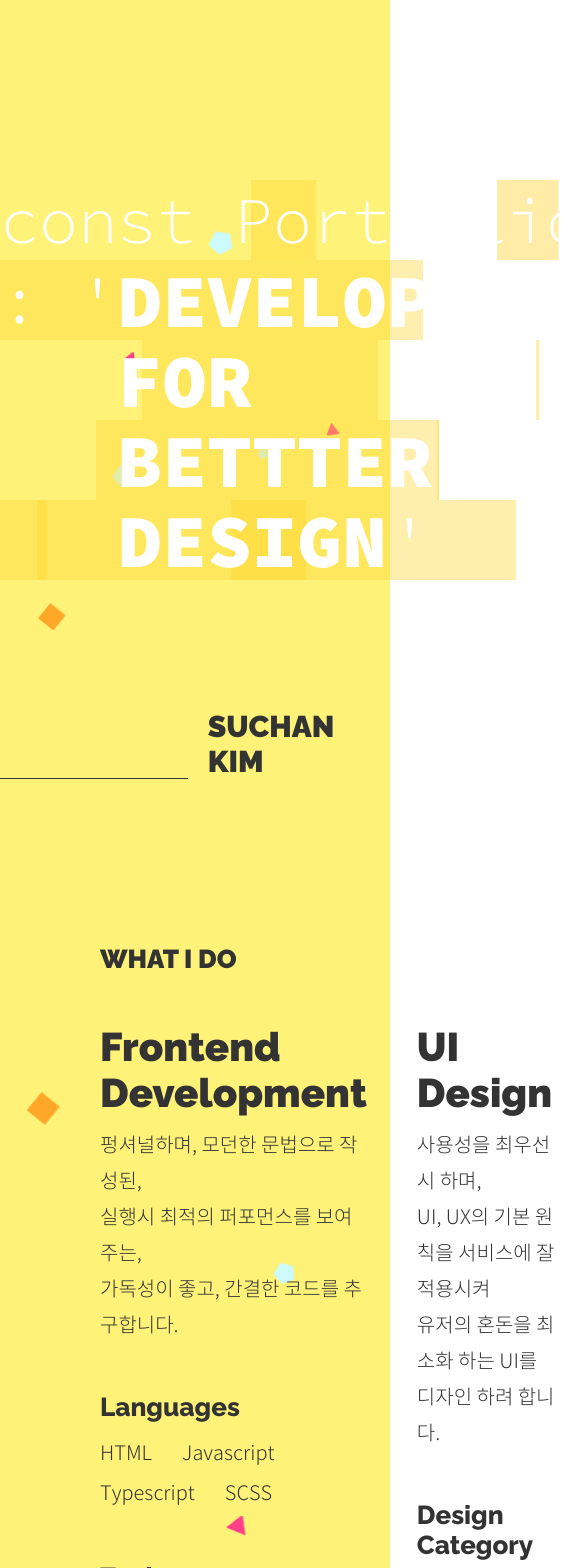
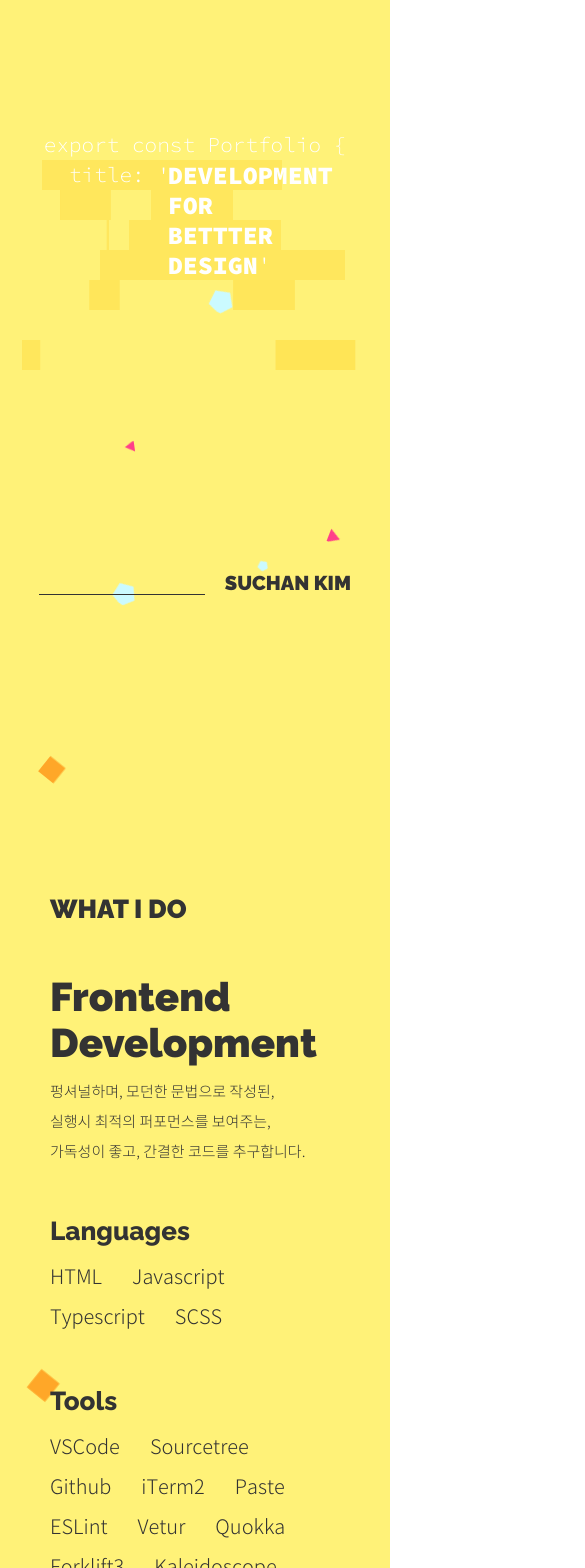
Before and after one commit to hakoiko/portfolio-2020, a Vue app: page / in a window 390 px wide. Shown: the top 1568 px of the page, 585 px wide, since content can reach past the window. Built offline with nearby package versions, Linux system fonts and the light colour scheme.

Commit message:
improve: add css for mobile devices

```diff
--- a/package.json
+++ b/package.json
@@ -8,7 +8,7 @@
     "test:unit": "vue-cli-service test:unit",
     "test:e2e": "vue-cli-service test:e2e",
     "lint": "vue-cli-service lint",
-    "deploy": "vue-cli-service build&&cp -i src/assets/images/social-preview.png dist/&&cd dist&&git init&&git add -A&&git commit -m 'deploy'&&git push -f git@github.com:hakoiko/portfolio-2020.git master:gh-pages"
+    "deploy": "vue-cli-service build&&cp -i src/assets/images/social-preview.png dist/&&cd dist&&echo hakoiko.com >> CNAME&&git init&&git add -A&&git commit -m 'deploy'&&git push -f git@github.com:hakoiko/portfolio-2020.git master:gh-pages"
   },
   "dependencies": {
     "@types/lodash": "^4.14.149",
--- a/src/App.vue
+++ b/src/App.vue
@@ -1,5 +1,10 @@
 <template>
-  <div id="app">
+  <div
+    id="app"
+    :class="{
+      '-is-mobile': isMobile
+    }"
+  >
     <h1
       class="app-title"
       aria-role="hidden"
@@ -32,8 +37,25 @@ import TheFooter from './views/TheFooter.vue'
 export default class App extends Vue {
   name: string = 'Development for Better Design'
 
+  get isMobile () {
+    return this.$store.state.isMobile
+  }
+
   created () {
     document.title = this.name
+  }
+
+  mounted () {
+    this.$store.dispatch('get-is-mobile')
+    window.addEventListener('resize', this.handleWindowSize)
+  }
+
+  /**
+   * @function
+   * WindowResize시 innerWidth를 체크합니다.
+   */
+  handleWindowSize (e: Event):void {
+    this.$store.dispatch('get-is-mobile')
   }
 }
 
--- a/src/components/ProjectItem.vue
+++ b/src/components/ProjectItem.vue
@@ -80,6 +80,8 @@ export default class ProjectItem extends Vue {
 
 <style lang="scss">
 section.project-item {
+  --page-desc-padding: 100px;
+
   display: flex;
   &.-on-air {
     .page-section.-image .section-image {
@@ -91,7 +93,7 @@ section.project-item {
     box-sizing: border-box;
     position: relative;
     &.-desc {
-      padding: 100px;
+      padding: var(--page-desc-padding);
     }
     &.-image {
       overflow: hidden;
@@ -128,5 +130,9 @@ section.project-item {
       }
     }
   }
+  @media screen and (max-width: 960px) {
+    --page-desc-padding: 50px;
+    flex-direction: column;
+  }
 }
 </style>
--- a/src/components/ProjectList.vue
+++ b/src/components/ProjectList.vue
@@ -71,5 +71,14 @@ section.project-list {
       }
     }
   }
+  @media screen and (max-width: 960px) {
+    flex-direction: column;
+    .list-title {
+      position: relative;
+      flex-basis: auto;
+      top: unset;
+      margin-bottom: 50px;
+    }
+  }
 }
 </style>
--- a/src/store/index.ts
+++ b/src/store/index.ts
@@ -5,10 +5,17 @@ Vue.use(Vuex)
 
 export default new Vuex.Store({
   state: {
+    isMobile: false
   },
   mutations: {
+    'SET_IS_MOBILE' (state, payload: boolean) {
+      state.isMobile = payload
+    }
   },
   actions: {
+    'get-is-mobile' ({ commit }) {
+      commit('SET_IS_MOBILE', (window.matchMedia(`(max-width: 960px)`).matches))
+    }
   },
   modules: {
   }
--- a/src/style/global.scss
+++ b/src/style/global.scss
@@ -21,6 +21,8 @@
   --page-item {
     padding: 100px;
   }
+
+  --bp-mobile: 960px;
 }
 
 html, body {
@@ -53,3 +55,16 @@ ul, li {
 .project-title {
   font: 900 40px 'Raleway';
 }
+
+@media screen and (max-width: 960px) {
+  #app {
+    width: 100vw;
+  }
+
+  .the-page {
+    padding: 50px;
+  }
+  .project-title {
+    font-size: 30px;
+  }
+}
--- a/src/views/TheCover.vue
+++ b/src/views/TheCover.vue
@@ -13,9 +13,9 @@
         <div class="title-bg-blocks">
           <object-matrix
             :cols="6"
-            :col-size="160"
-            :rows="7"
-            :row-size="80"
+            :col-size="matrixBlocks.colSize"
+            :rows="matrixBlocks.rows"
+            :row-size="matrixBlocks.rowSize"
             :presence="0.2"
             :fuzzy-x="50"
           >
@@ -36,7 +36,7 @@
                 'item-' + index
               ]"
               :style="{
-                'margin-left': randomNum(-120, 120) + 'px',
+                'transform': `translateX(${randomNum(staticBlocksMargin.min, staticBlocksMargin.max)}px)`,
                 'width': item.width ? item.width + 'px' : randomNum(160, 480) + 'px'
               }"
               v-for="(item, index) in staticBlocks"
@@ -131,18 +131,62 @@ DESIGN`
 
   scrolled: boolean = window.scrollY > window.innerHeight / 2
 
-  staticBlocks: any[] = [
-    { width: 482 },
-    { width: 236 },
-    { width: 343 },
-    { width: 548 }
-  ]
+  get isMobile () {
+    return this.$store.state.isMobile
+  }
+
+  get staticBlocks (): object[] {
+    if (this.isMobile) {
+      return [
+        { width: 240 },
+        { width: 82 },
+        { width: 152 },
+        { width: 245 }
+      ]
+    } else {
+      return [
+        { width: 482 },
+        { width: 236 },
+        { width: 343 },
+        { width: 548 }
+      ]
+    }
+  }
+
+  get staticBlocksMargin (): { [k: string]: number } {
+    return (this.isMobile) ? { min: -40, max: 40 } : { min: -120, max: 120
+    }
+  }
+
+  get matrixBlocks (): { [k: string]: number } {
+    if (this.isMobile) {
+      return {
+        colSize: 65,
+        rowSize: 30,
+        rows: 9
+      }
+    } else {
+      return {
+        colSize: 160,
+        rowSize: 80,
+        rows: 7
+      }
+    }
+  }
 }
 
 </script>
 
 <style lang="scss">
 section.the-cover {
+  --title-line-height: 80px;
+  --title-font-size: 65px;
+  --title-font-size-l: 75px;
+  --title-message-left: 390px;
+  --blocks-static-top: 160px;
+  --blocks-static-left: 320px;
+  --cover-name-size: 30px;
+
   width: 100vw;
   min-height: 100vh;
   background-color: var(--cx-manilla);
@@ -188,13 +232,12 @@ section.the-cover {
   .cover-content {
     min-height: 100vh;
     .content-title {
-      --line-height: 80px;
       top: 100px;
       position: relative;
       display: flex;
       justify-content: center;
-      font-size: 65px;
-      line-height: var(--line-height);
+      font-size: var(--title-font-size);
+      line-height: var(--title-line-height);
       color: var(--cx-white);
       pre {
         margin: 0;
@@ -203,10 +246,18 @@ section.the-cover {
       .title-bg-blocks {
         z-index: 2;
         display: block;
-        position: relative;
+        position: absolute;
+        top: 0;
+        width: 100vw;
+        height: 100%;
+        .object-matrix {
+          width: 100%;
+          overflow: hidden;
+          height: 100%;
+        }
         @mixin block-style () {
           display: block;
-          height: var(--line-height);
+          height: var(--title-line-height);
           background-color: var(--cx-dark-cream);
           opacity: .4;
         }
@@ -218,10 +269,11 @@ section.the-cover {
         }
         .blocks-static {
           position: absolute;
-          top: 160px;
-          left: 320px;
+          top: var(--blocks-static-top);
+          width: 100%;
           @for $n from 1 through 4 {
             .static-item:nth-of-type(#{$n}) {
+              margin: auto;
               @include block-style;
             }
           }
@@ -232,11 +284,11 @@ section.the-cover {
         position: relative;
         z-index: 5;
         .title-message-main {
-          font-size: 75px;
+          font-size: var(--title-font-size-l);
           position: absolute;
           font-weight: 900;
-          top: var(--line-height);
-          left: 390px;
+          top: var(--title-line-height);
+          left: var(--title-message-left);
         }
       }
     }
@@ -245,13 +297,15 @@ section.the-cover {
       .name {
         font-family: 'Raleway';
         font-weight: 900;
-        font-size: 30px;
+        font-size: var(--cover-name-size);
         display: flex;
         vertical-align: middle;
         justify-content: center;
+        width: 80vw;
+        margin-left: 10vw;
         &:before {
+          flex: 1 1 auto;
           display: block;
-          width: 50vw;
           margin-right: 20px;
           content: '';
           border-bottom: 1px solid var(--c-text);
@@ -259,5 +313,22 @@ section.the-cover {
       }
     }
   }
+  @media screen and (max-width: 960px) {
+    --title-line-height: 30px;
+    --title-font-size: 21px;
+    --title-font-size-l: 25px;
+    --title-message-left: 124px;
+    --blocks-static-top: 60px;
+    --blocks-static-left: 95px;
+    --cover-name-size: 20px;
+
+    .content-title {
+      padding-bottom: 90px;
+    }
+    .content-name {
+      position: absolute;
+      top: 50vh;
+    }
+  }
 }
 </style>
--- a/src/views/WhatIDid.vue
+++ b/src/views/WhatIDid.vue
@@ -121,6 +121,18 @@ section.what-i-did {
           background-repeat: no-repeat;
         }
       }
+      @media screen and (max-width: 960px) {
+        .chart-container {
+          height: 40px;
+          margin-bottom: 30px;
+          .item {
+            width: calc(100vw - 100px);
+          }
+        }
+        .page-section.-image {
+          display: none;
+        }
+      }
     }
     &.-leavon {
       .section-image {
--- a/src/views/WhatIDo.vue
+++ b/src/views/WhatIDo.vue
@@ -75,6 +75,9 @@ export default class WhatIDo extends Vue {
 
 <style lang="scss">
 section.what-i-do {
+  --section-title-size: 40px;
+  --section-desc-font: 300 20px /36px 'Noto Sans Korean';
+
   position: relative;
   .page-body {
     display: flex;
@@ -84,11 +87,11 @@ section.what-i-do {
       padding: 0 25px;
       .section-title {
         font-family: 'Raleway';
-        font-size: 40px;
+        font-size: var(--section-title-size);
         font-weight: 900;
       }
       .section-desc {
-        font: 300 20px /36px 'Noto Sans Korean';
+        font: var(--section-desc-font);
         margin-top: 10px;
       }
       .spec-items {
@@ -96,5 +99,17 @@ section.what-i-do {
       }
     }
   }
+  @media screen and (max-width: 960px) {
+    --section-title-size: 40px;
+    --section-desc-font: 300 15px /30px 'Noto Sans Korean';
+
+    .page-body {
+      flex-direction: column;
+      .body-section {
+        flex-basis: 100%;
+        margin-bottom: 150px;
+      }
+    }
+  }
 }
 </style>
```
